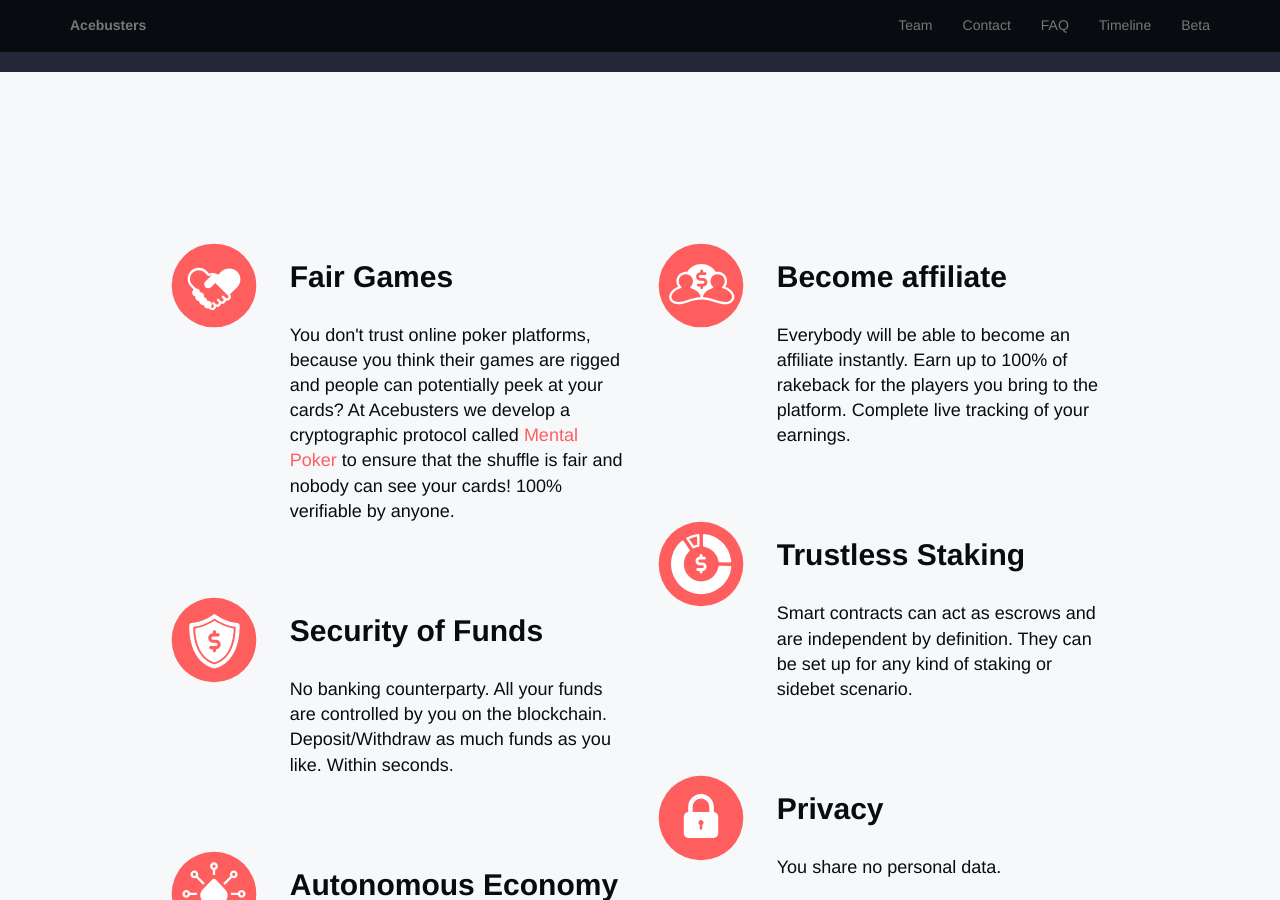
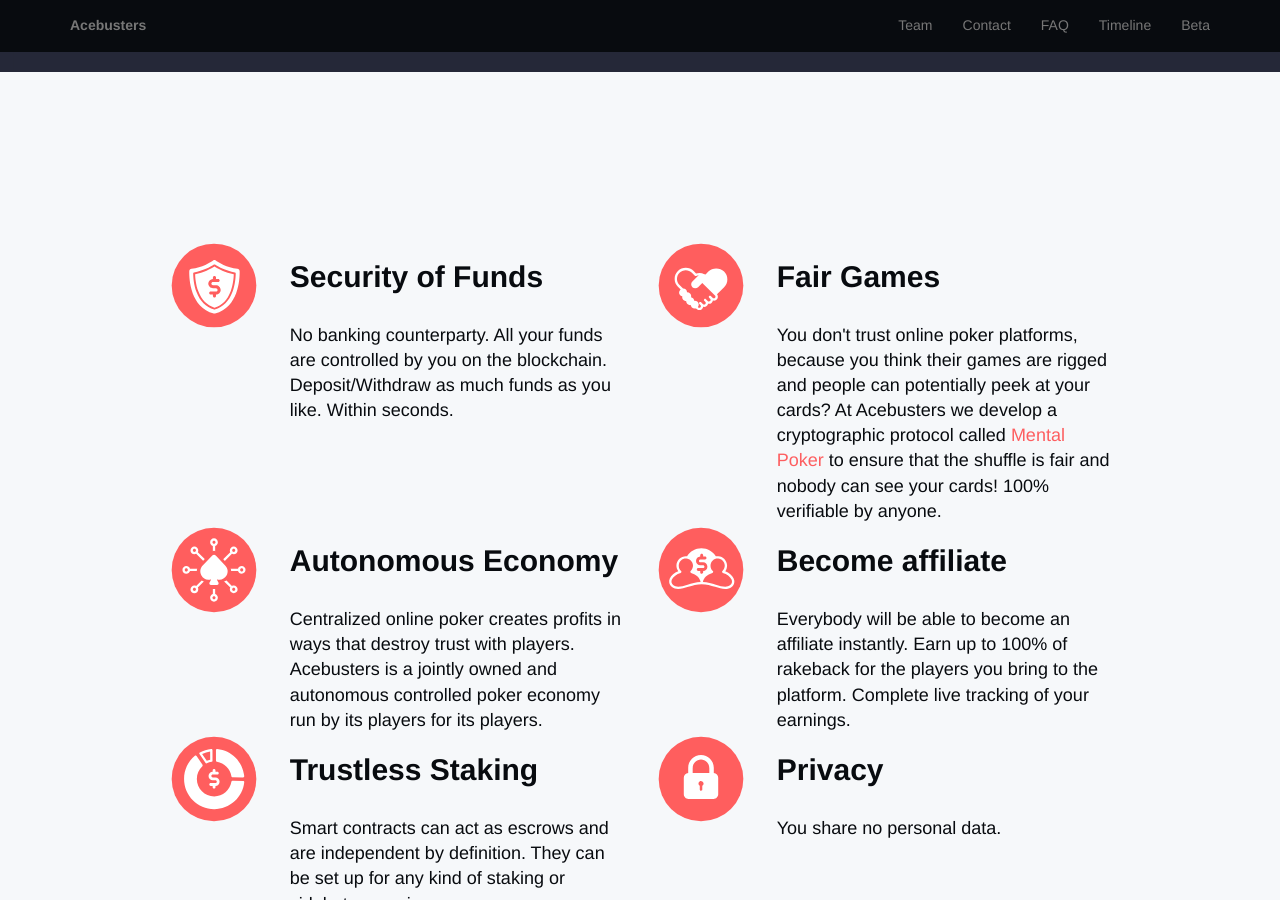
Before and after one commit to acebusters/acebusters-website, a Jekyll site: the page built from index.html, in a window 1280 px wide and 900 px high, scrolled down 608 px. Built offline with Jekyll 4.4.1, drawn with Linux system fonts in a browser that asks for light colours.

Commit message:
fixed spacing

```diff
--- a/index.html
+++ b/index.html
@@ -62,10 +62,21 @@
 <!-- /.intro-header -->
 <div>
     <div class="content-section-a">
-        <div class="">
+
             <div class="row">
                 <div class="col-lg-6">
-                    <div class="row bullet">
+                    <div class="row">
+                        <div class="col-sm-3">
+                            <img src="img/security.svg" class="img-responsive img-circle img-bullet" alt="">
+                        </div>
+                        <div class="col-sm-9">
+                            <h2 class="section-heading">Security of Funds</h2>
+                            <p class="lead">No banking counterparty. All your funds are controlled by you on the blockchain. Deposit/Withdraw as much funds as you like. Within seconds.</p>
+                        </div>
+                    </div>
+                </div>
+                <div class="col-lg-6">
+                    <div class="row">
                         <div class="col-sm-3">
                             <img src="img/rigged.svg" class="img-responsive img-circle img-bullet" alt="">
                         </div>
@@ -77,18 +88,12 @@
                                 100% verifiable by anyone. </p>
                         </div>
                     </div>
+                </div>
+            </div>
 
-                    <div class="row bullet">
-                        <div class="col-sm-3">
-                            <img src="img/security.svg" class="img-responsive img-circle img-bullet" alt="">
-                        </div>
-                        <div class="col-sm-9">
-                            <h2 class="section-heading">Security of Funds</h2>
-                            <p class="lead">No banking counterparty. All your funds are controlled by you on the blockchain. Deposit/Withdraw as much funds as you like. Within seconds.</p>
-                        </div>
-                    </div>
-
-                    <div class="row bullet">
+            <div class="row">
+                <div class="col-lg-6">
+                    <div class="row">
                         <div class="col-sm-3">
                             <img src="img/autonomous.svg" class="img-responsive img-circle img-bullet" alt="">
                         </div>
@@ -99,7 +104,7 @@
                     </div>
                 </div>
                 <div class="col-lg-6">
-                    <div class="row bullet">
+                    <div class="row">
                         <div class="col-sm-3">
                             <img src="img/analytics.svg" class="img-responsive img-circle img-bullet" alt="">
                         </div>
@@ -108,8 +113,12 @@
                             <p class="lead">Everybody will be able to become an affiliate instantly. Earn up to 100% of rakeback for the players you bring to the platform. Complete live tracking of your earnings.</p>
                         </div>
                     </div>
+                </div>
+            </div>
 
-                    <div class="row bullet">
+            <div class="row">
+                <div class="col-lg-6">
+                    <div class="row">
                         <div class="col-sm-3">
                             <img src="img/smart_contract.svg" class="img-responsive img-circle img-bullet" alt="">
                         </div>
@@ -118,8 +127,9 @@
                             <p class="lead">Smart contracts can act as escrows and are independent by definition. They can be set up for any kind of staking or sidebet scenario.</p>
                         </div>
                     </div>
-
-                    <div class="row bullet">
+                </div>
+                <div class="col-lg-6">
+                    <div class="row">
                         <div class="col-sm-3">
                             <img src="img/privacy.svg" class="img-responsive img-circle img-bullet" alt="">
                         </div>
@@ -130,9 +140,6 @@
                     </div>
                 </div>
             </div>
-        </div>
-        <!-- /.container -->
-
     </div>
     <!-- /.content-section-a -->
 
```
